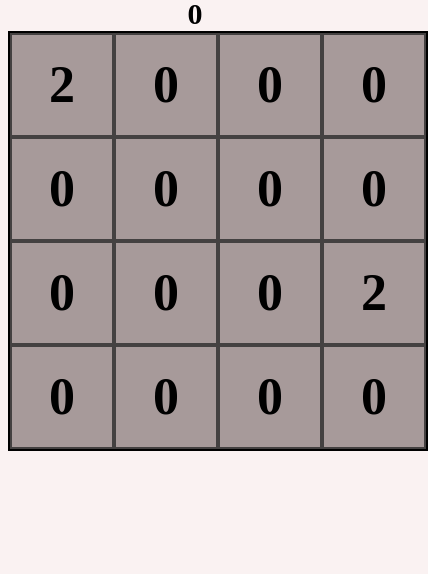
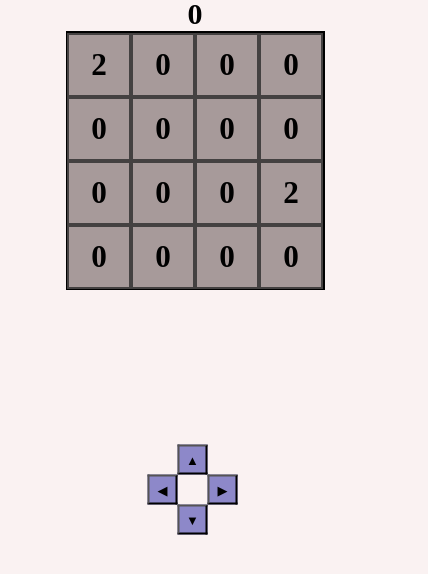
Before and after one commit to vishnu-vardhan121/2048-GAME, a plain HTML site: page index.html in a window 390 px wide. Shown: the part 252-826 px from the top of the page, 428 px wide, since content can reach past the window. Drawn offline with Linux system fonts and the light colour scheme.

Commit message:
changed styles and responsiveness

```diff
--- a/index.html
+++ b/index.html
@@ -15,5 +15,21 @@
         </div>
 
         <div class ="grid"></div>
+
+        <div class="buttoncon">
+            <div class="buttons">
+                <div class="button"></div>
+                <div class="button"><button>&#x25B2;</button></div>
+                <div class="button"></div>
+                <div class="button"><button>&#x25C0;</button></div>
+                <div class="button"></div>
+                <div class="button"><button>&#x25b6;</button></div>
+                <div class="button"></div>
+                <div class="button"><button>&#x25BC;</button></div>
+                <div class="button"></div>
+
+            </div>
+        </div>
+
     </body>
 </html>
--- a/script.js
+++ b/script.js
@@ -15,6 +15,7 @@ document.addEventListener('DOMContentLoaded', () => {
         generateTwo()
         generateTwo()
     }
+
     createBoard()
 
     function generateTwo(){
@@ -151,6 +152,13 @@ document.addEventListener('DOMContentLoaded', () => {
         checkWin()
     }
 
+    var button = document.getElementsByTagName("button");
+
+    button[0].addEventListener("click", keyUp);
+    button[1].addEventListener("click", keyLeft);
+    button[2].addEventListener("click", keyRight);
+    button[3].addEventListener("click", keyDown);
+
     //Assign keys
     function control(event){
         if(event.keyCode === 39){
--- a/style.css
+++ b/style.css
@@ -1,3 +1,92 @@
+@media screen and (max-width: 768px) {
+    /* Mobile screen */
+    body{
+        background-color: rgb(250, 242, 242);
+    }
+
+    .grid {
+        display:flex;
+        flex-wrap: wrap;
+        height: 259px;
+        width: 259px;
+        background-color: rgb(0, 0, 0);
+        margin: auto;
+        justify-content: center;
+        align-content: center;
+    }
+
+    .grid div{
+        border: solid rgb(68, 65, 65) 2px;
+        width: 60px;
+        height: 60px;
+        background-color: rgb(167, 154, 154);
+        text-align: center;
+        vertical-align: middle;
+        line-height: 60px;
+        font-weight: bold;
+        font-size: 31.2px;
+    }
+
+    .scoreContainer {
+        margin-top: 60px;
+        font-weight: bold;
+        text-align: center;
+        font-size: 30px;
+    }
+
+    .header {
+        font-size: 60px;
+        margin-top: 50px;
+        text-align: center;
+        font-weight: bold;
+    }
+
+    .instructions{
+        text-align: center;
+        margin: auto;
+    }
+
+    #result{
+        text-align: center;
+        margin: auto;
+    }
+
+
+    .buttons{
+        display: flex;
+        width: 95px;
+        height: 65px;
+        flex-wrap: wrap;
+        position: absolute;
+        left: 50%;
+        bottom: 50px;
+        transform: translate(-50%, -50%);
+
+    }
+
+    .button{
+        width: 30px;
+        height: 30px;
+    }
+
+    button{
+        background-color: rgb(141, 136, 201);
+        width: 100%;
+        height: 100%;
+        font-size: 13px;
+        text-align: center;
+    }
+    button:hover{
+        background-color: rgb(17, 28, 155);
+        color: white;
+        font-size: 15px;
+    }
+
+
+}
+
+@media screen and (min-width: 769px) {
+    /* Laptop/desktop screen */
     body{
         background-color: rgb(250, 242, 242);
     }
@@ -48,3 +137,6 @@ body{
         text-align: center;
         margin: auto;
     }
+
+
+}
```
Lines whose indentation alone changed are shown as unchanged.
